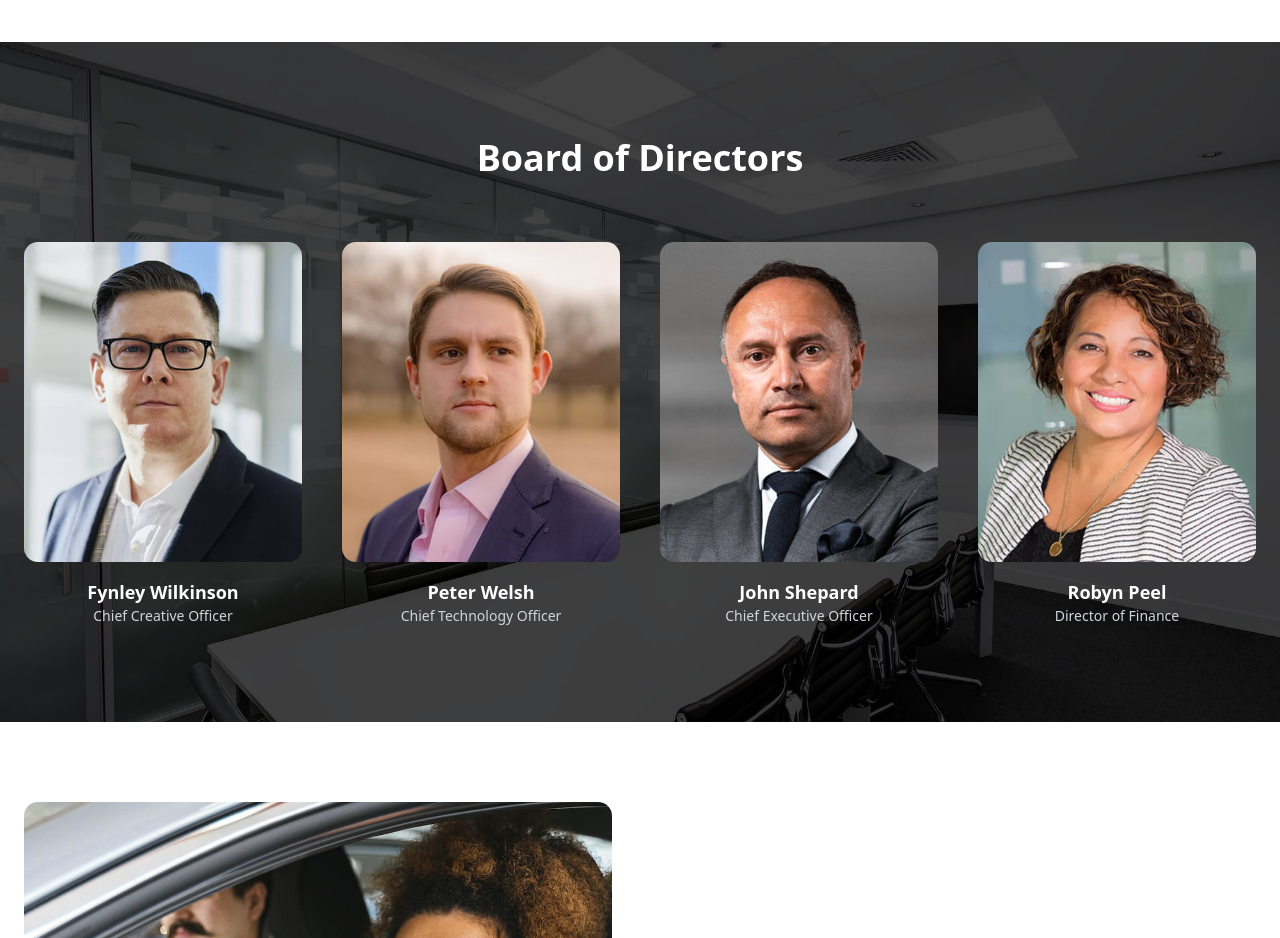
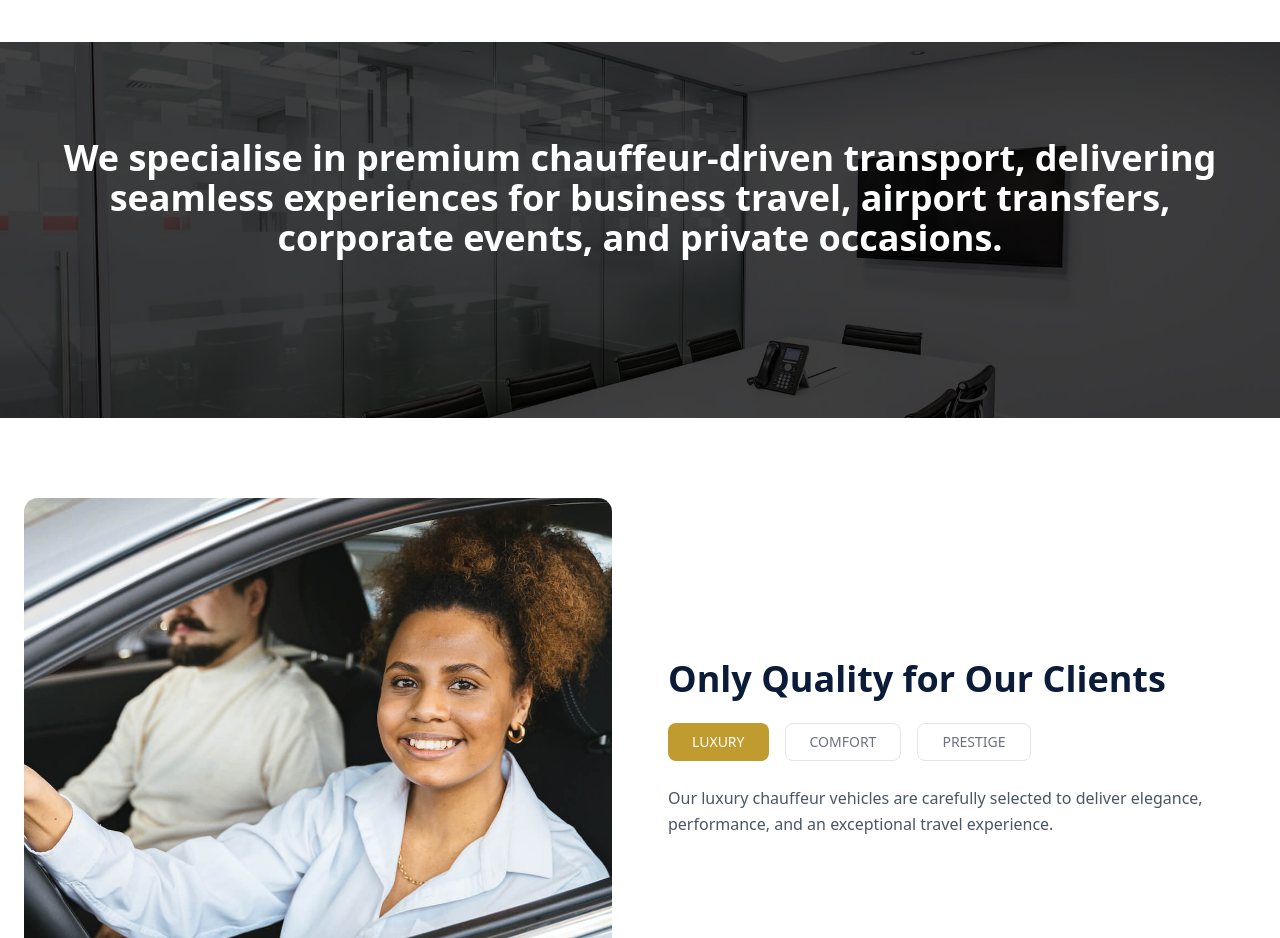
Before and after one commit to Hamzafarooq787/car-rental-app, a Next.js app: page /about-us in a window 1280 px wide. Shown: the part 940-1878 px from the top of the page. Built offline with nearby package versions, Linux system fonts and the light colour scheme.

Commit message:
Update About Us page content and styling

```diff
--- a/app/about-us/page.tsx
+++ b/app/about-us/page.tsx
@@ -73,48 +73,10 @@ const AboutPage: React.FC = () => {
         <div className="relative max-w-7xl mx-auto px-6">
 
           <h2 className="text-center text-white text-3xl md:text-4xl font-semibold mb-16">
-            Board of Directors
+            We specialise in premium chauffeur-driven transport, delivering seamless experiences for business travel, airport transfers, corporate events, and private occasions.
           </h2>
 
-          <div className="grid grid-cols-1 sm:grid-cols-2 lg:grid-cols-4 gap-10">
 
-            {[
-              { img: "/images/team/1.jpg", name: "Fynley Wilkinson", role: "Chief Creative Officer" },
-              { img: "/images/team/2.jpg", name: "Peter Welsh", role: "Chief Technology Officer" },
-              { img: "/images/team/3.jpg", name: "John Shepard", role: "Chief Executive Officer" },
-              { img: "/images/team/4.jpg", name: "Robyn Peel", role: "Director of Finance" },
-            ].map((member, i) => (
-              <div key={i} className="group text-center">
-
-                <div className="relative overflow-hidden rounded-xl mb-4">
-                  <img
-                    src={member.img}
-                    alt={member.name}
-                    className="w-full h-[320px] object-cover transition-transform duration-500 group-hover:scale-110"
-                  />
-
-                  <div className="absolute inset-0 bg-black/40 flex items-center justify-center gap-3 opacity-0 group-hover:opacity-100 transition">
-                    {["facebook-f", "twitter", "linkedin-in", "pinterest-p"].map(
-                      (icon) => (
-                        <a
-                          key={icon}
-                          href="#"
-                          className="w-10 h-10 bg-[#BF9B30] rounded-md flex items-center justify-center text-white"
-                        >
-                          <i className={`fa-brands fa-${icon}`} />
-                        </a>
-                      )
-                    )}
-                  </div>
-                </div>
-
-                <h4 className="text-white font-semibold text-lg">{member.name}</h4>
-                <p className="text-gray-300 text-sm">{member.role}</p>
-
-              </div>
-            ))}
-
-          </div>
         </div>
       </section>
 
```
